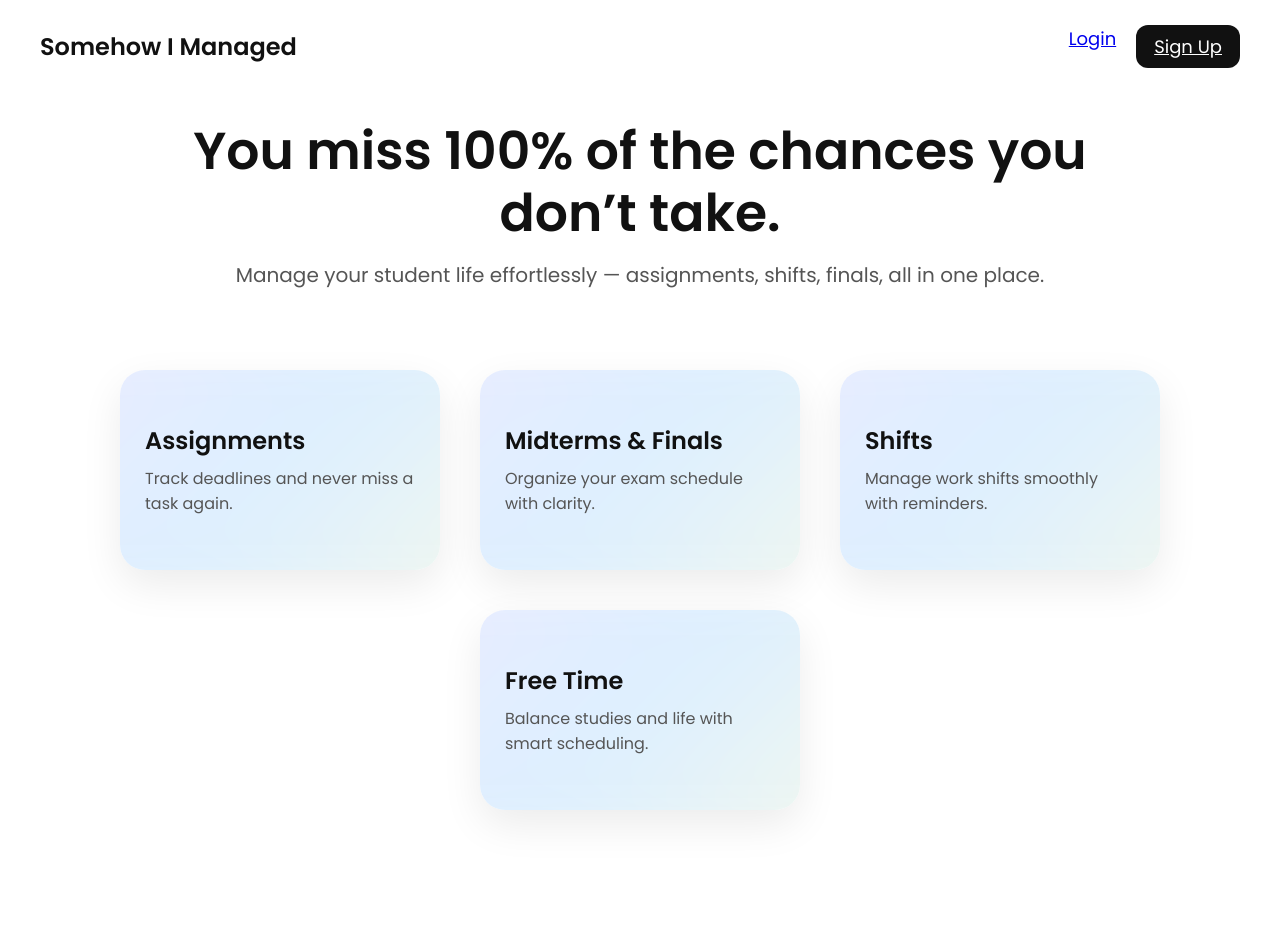
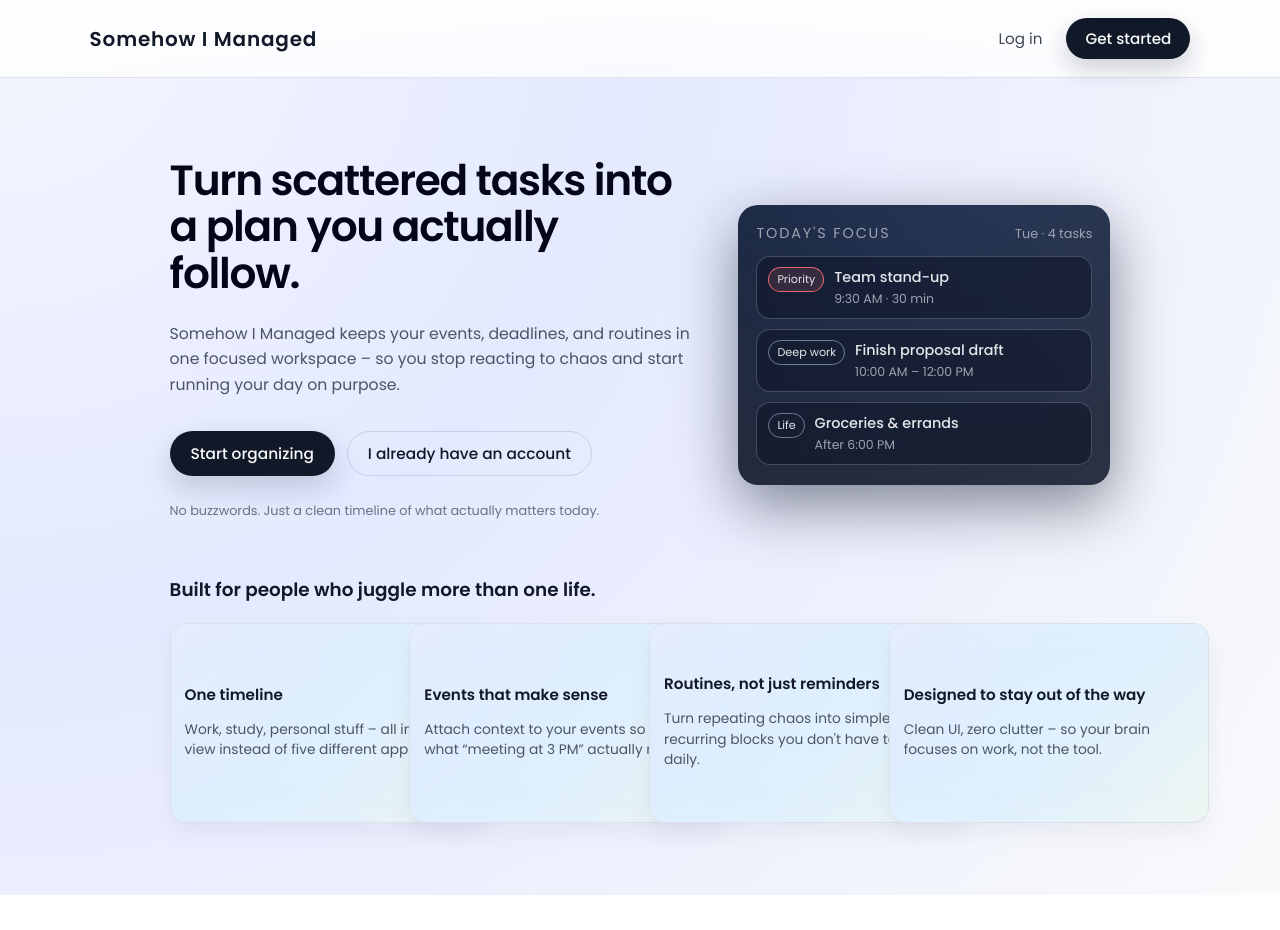
Before and after one commit to prathamshah2207/Somehow-I-Managed, a React app in the folder frontend/: page / in a window 1280 px wide. After the commit the page ends 895 px from the top, so only its background shows below. Built offline with nearby package versions, Linux system fonts and the light colour scheme; the HTML template or start-up script is replaced by a standard one.

Commit message:
Updated Landing page to take appropriate css file and the contents on the page

```diff
--- a/frontend/src/App.jsx
+++ b/frontend/src/App.jsx
@@ -1,4 +1,3 @@
-import React from "react";
 import { BrowserRouter, Routes, Route } from "react-router-dom";
 import LandingPage from "./pages/LandingPage";
 import Signup from "./pages/Signup";
--- a/frontend/src/pages/LandingPage.jsx
+++ b/frontend/src/pages/LandingPage.jsx
@@ -1,77 +1,122 @@
-import "../index.css";
+import "../styles/LandingPage.css";
 import { Link } from "react-router-dom";
 
 function LandingPage() {
   return (
-    <div>
-
-      {/* NAV */}
-      <div style={{
-        width: "100%",
-        padding: "25px 40px",
-        display: "flex",
-        justifyContent: "space-between",
-        alignItems: "center",
-        position: "fixed",
-        top: 0,
-        left: 0,
-        background: "rgba(255,255,255,0.7)",
-        backdropFilter: "blur(10px)"
-      }}>
-        <div className="logo" style={{ fontSize: "24px", fontWeight: "700" }}>
+    <div className="landing-container">
+      {/* NAVBAR */}
+      <header className="landing-nav">
+        <div className="landing-logo">
           Somehow I Managed
         </div>
 
-        <div style={{ display: "flex", gap: "20px" }}>
-          <Link to="/login" style={{ fontSize: "18px" }}>Login</Link>
-          <Link to="/signup"
-            style={{
-              fontSize: "18px",
-              padding: "8px 18px",
-              background: "#111",
-              color: "#fff",
-              borderRadius: "12px"
-            }}>
-            Sign Up
+        <nav className="landing-nav-actions">
+          <Link to="/login" className="nav-link">
+            Log in
+          </Link>
+          <Link to="/signup" className="nav-btn nav-btn-primary">
+            Get started
+          </Link>
+        </nav>
+      </header>
+
+      {/* MAIN */}
+      <main className="landing-main">
+        {/* HERO SECTION */}
+        <section className="hero-section">
+          <div className="hero-content">
+            <h1 className="hero-title">
+              Turn scattered tasks into a plan you actually follow.
+            </h1>
+            <p className="hero-subtitle">
+              Somehow I Managed keeps your events, deadlines, and routines in one focused workspace –
+              so you stop reacting to chaos and start running your day on purpose.
+            </p>
+
+            <div className="hero-actions">
+              <Link to="/signup" className="hero-cta hero-cta-primary">
+                Start organizing
+              </Link>
+              <Link to="/login" className="hero-cta hero-cta-secondary">
+                I already have an account
               </Link>
             </div>
+
+            <p className="hero-footnote">
+              No buzzwords. Just a clean timeline of what actually matters today.
+            </p>
           </div>
 
-      {/* HERO */}
-      <div className="hero">
-        <h1 className="hero-title">
-          You miss 100% of the chances you don’t take.
-        </h1>
-        <p className="hero-sub">
-          Manage your student life effortlessly — assignments, shifts, finals, all in one place.
+          {/* HERO PREVIEW / VISUAL BLOCK */}
+          <div className="hero-preview">
+            <div className="preview-header">
+              <span className="preview-title">Today&apos;s Focus</span>
+              <span className="preview-date">Tue · 4 tasks</span>
+            </div>
+
+            <ul className="preview-list">
+              <li className="preview-item">
+                <span className="preview-tag preview-tag-priority">Priority</span>
+                <div className="preview-text">
+                  <p className="preview-task">Team stand-up</p>
+                  <p className="preview-meta">9:30 AM · 30 min</p>
+                </div>
+              </li>
+              <li className="preview-item">
+                <span className="preview-tag">Deep work</span>
+                <div className="preview-text">
+                  <p className="preview-task">Finish proposal draft</p>
+                  <p className="preview-meta">10:00 AM – 12:00 PM</p>
+                </div>
+              </li>
+              <li className="preview-item">
+                <span className="preview-tag">Life</span>
+                <div className="preview-text">
+                  <p className="preview-task">Groceries & errands</p>
+                  <p className="preview-meta">After 6:00 PM</p>
+                </div>
+              </li>
+            </ul>
+          </div>
+        </section>
+
+        {/* FEATURE STRIP */}
+        <section className="feature-section">
+          <h2 className="feature-heading">
+            Built for people who juggle more than one life.
+          </h2>
+
+          <div className="feature-grid">
+            <div className="feature-card">
+              <h3 className="feature-title">One timeline</h3>
+              <p className="feature-desc">
+                Work, study, personal stuff – all in one view instead of five different apps.
               </p>
-
-        {/* FLOATING CARDS */}
-        <div className="features">
-
-          <div className="feature-card">
-            <div className="feature-title">Assignments</div>
-            <div className="feature-desc">Track deadlines and never miss a task again.</div>
             </div>
 
             <div className="feature-card">
-            <div className="feature-title">Midterms & Finals</div>
-            <div className="feature-desc">Organize your exam schedule with clarity.</div>
+              <h3 className="feature-title">Events that make sense</h3>
+              <p className="feature-desc">
+                Attach context to your events so you know what “meeting at 3 PM” actually means.
+              </p>
             </div>
 
             <div className="feature-card">
-            <div className="feature-title">Shifts</div>
-            <div className="feature-desc">Manage work shifts smoothly with reminders.</div>
+              <h3 className="feature-title">Routines, not just reminders</h3>
+              <p className="feature-desc">
+                Turn repeating chaos into simple recurring blocks you don&apos;t have to rethink daily.
+              </p>
             </div>
 
             <div className="feature-card">
-            <div className="feature-title">Free Time</div>
-            <div className="feature-desc">Balance studies and life with smart scheduling.</div>
-          </div>
-
+              <h3 className="feature-title">Designed to stay out of the way</h3>
+              <p className="feature-desc">
+                Clean UI, zero clutter – so your brain focuses on work, not the tool.
+              </p>
             </div>
           </div>
-
+        </section>
+      </main>
     </div>
   );
 }
--- a/frontend/src/styles/LandingPage.css
+++ b/frontend/src/styles/LandingPage.css
@@ -1,112 +1,359 @@
+/* === Layout base === */
+
 .landing-container {
   min-height: 100vh;
-  background: linear-gradient(135deg, #74ABE2, #5563DE);
+  background: radial-gradient(circle at top left, #f4f6ff 0%, #e4e9ff 40%, #f9fafb 100%);
+  color: #111827;
+  font-family: "Poppins", system-ui, -apple-system, BlinkMacSystemFont, sans-serif;
+}
+
+/* === Navbar === */
+
+.landing-nav {
+  position: sticky;
+  top: 0;
+  z-index: 20;
+  display: flex;
+  align-items: center;
+  justify-content: space-between;
+  padding: 18px 7vw;
+  backdrop-filter: blur(18px);
+  background: linear-gradient(to bottom, rgba(255, 255, 255, 0.9), rgba(255, 255, 255, 0.75));
+  border-bottom: 1px solid rgba(148, 163, 184, 0.3);
+}
+
+.landing-logo {
+  font-size: 1.25rem;
+  font-weight: 700;
+  letter-spacing: 0.04em;
+}
+
+.landing-nav-actions {
+  display: flex;
+  align-items: center;
+  gap: 14px;
+}
+
+.nav-link {
+  font-size: 0.95rem;
+  text-decoration: none;
+  color: #111827;
+  opacity: 0.8;
+  padding: 6px 10px;
+  border-radius: 999px;
+  transition: opacity 0.2s ease, background-color 0.2s ease, transform 0.15s ease;
+}
+
+.nav-link:hover {
+  opacity: 1;
+  background-color: rgba(15, 23, 42, 0.06);
+  transform: translateY(-1px);
+}
+
+.nav-btn {
+  text-decoration: none;
+  font-size: 0.95rem;
+  padding: 8px 18px;
+  border-radius: 999px;
+  font-weight: 500;
+  border: 1px solid transparent;
+  transition: background-color 0.2s ease, color 0.2s ease, box-shadow 0.2s ease, transform 0.15s ease;
+}
+
+.nav-btn-primary {
+  background: #111827;
+  color: #f9fafb;
+  box-shadow: 0 10px 25px rgba(15, 23, 42, 0.2);
+}
+
+.nav-btn-primary:hover {
+  background: #020617;
+  box-shadow: 0 14px 32px rgba(15, 23, 42, 0.26);
+  transform: translateY(-1px);
+}
+
+/* === Main / Hero === */
+
+.landing-main {
+  max-width: 1120px;
+  margin: 0 auto;
+  padding: 48px 7vw 72px;
+}
+
+.hero-section {
+  display: grid;
+  grid-template-columns: minmax(0, 1.4fr) minmax(0, 1fr);
+  align-items: center;
+  gap: 48px;
+  padding-top: 32px;
+}
+
+.hero-content {
   display: flex;
   flex-direction: column;
-  color: white;
-  font-family: "Poppins", sans-serif;
+  gap: 18px;
 }
 
-/* Navbar */
-.navbar {
+.hero-title {
+  font-size: clamp(2.2rem, 3.3vw, 3rem);
+  line-height: 1.1;
+  letter-spacing: -0.03em;
+  color: #020617;
+}
+
+.hero-subtitle {
+  margin-top: 6px;
+  font-size: 0.98rem;
+  line-height: 1.6;
+  color: #4b5563;
+  max-width: 36rem;
+}
+
+.hero-actions {
   display: flex;
+  flex-wrap: wrap;
+  gap: 12px;
+  margin-top: 16px;
+}
+
+.hero-cta {
+  display: inline-flex;
+  align-items: center;
+  justify-content: center;
+  border-radius: 999px;
+  padding: 10px 20px;
+  font-size: 0.96rem;
+  font-weight: 500;
+  text-decoration: none;
+  border: 1px solid transparent;
+  transition: background-color 0.2s ease, color 0.2s ease, box-shadow 0.2s ease, transform 0.15s ease;
+}
+
+.hero-cta-primary {
+  background: #111827;
+  color: #f9fafb;
+  box-shadow: 0 12px 30px rgba(15, 23, 42, 0.18);
+}
+
+.hero-cta-primary:hover {
+  background: #020617;
+  box-shadow: 0 16px 36px rgba(15, 23, 42, 0.25);
+  transform: translateY(-1px);
+}
+
+.hero-cta-secondary {
+  background: transparent;
+  color: #111827;
+  border-color: rgba(15, 23, 42, 0.12);
+}
+
+.hero-cta-secondary:hover {
+  background: rgba(15, 23, 42, 0.04);
+}
+
+.hero-footnote {
+  margin-top: 8px;
+  font-size: 0.8rem;
+  color: #6b7280;
+}
+
+/* === Hero Preview === */
+
+.hero-preview {
+  position: relative;
+  border-radius: 20px;
+  padding: 18px 18px 20px;
+  background: radial-gradient(circle at top left, rgba(15, 23, 42, 0.95), rgba(15, 23, 42, 0.88));
+  color: #e5e7eb;
+  box-shadow: 0 20px 60px rgba(15, 23, 42, 0.5);
+  overflow: hidden;
+  transform: translateY(6px);
+}
+
+.hero-preview::before {
+  content: "";
+  position: absolute;
+  inset: -60%;
+  background: radial-gradient(circle at top, rgba(59, 130, 246, 0.22), transparent 60%);
+  opacity: 0.9;
+  pointer-events: none;
+}
+
+.hero-preview > * {
+  position: relative;
+  z-index: 1;
+}
+
+.preview-header {
+  display: flex;
+  align-items: baseline;
   justify-content: space-between;
-  align-items: center;
-  padding: 20px 60px;
+  margin-bottom: 12px;
+}
+
+.preview-title {
+  font-size: 0.9rem;
+  text-transform: uppercase;
+  letter-spacing: 0.13em;
+  color: #9ca3af;
+}
+
+.preview-date {
+  font-size: 0.8rem;
+  color: #9ca3af;
+}
+
+.preview-list {
+  list-style: none;
+  margin: 0;
+  padding: 0;
+  display: flex;
+  flex-direction: column;
+  gap: 10px;
+}
+
+.preview-item {
+  display: flex;
+  align-items: flex-start;
+  gap: 10px;
+  padding: 10px 11px;
+  border-radius: 14px;
+  background: rgba(15, 23, 42, 0.6);
+  border: 1px solid rgba(148, 163, 184, 0.35);
   backdrop-filter: blur(10px);
 }
 
-.logo {
-  font-weight: 700;
-  font-size: 1.5rem;
+.preview-tag {
+  font-size: 0.7rem;
+  padding: 3px 8px;
+  border-radius: 999px;
+  border: 1px solid rgba(148, 163, 184, 0.7);
+  color: #e5e7eb;
+  white-space: nowrap;
 }
 
-.menu {
-  display: flex;
-  list-style: none;
-  gap: 25px;
-  margin-left: 40px;
+.preview-tag-priority {
+  border-color: rgba(248, 113, 113, 0.9);
+  background: rgba(248, 113, 113, 0.15);
 }
 
-.menu li {
-  cursor: pointer;
-  transition: 0.3s;
+.preview-text {
+  display: flex;
+  flex-direction: column;
+  gap: 2px;
 }
 
-.menu li:hover {
-  color: #d1e4ff;
+.preview-task {
+  font-size: 0.9rem;
+  font-weight: 500;
 }
 
-/* Buttons */
-.nav-right {
-  display: flex;
-  gap: 20px;
+.preview-meta {
+  font-size: 0.78rem;
+  color: #9ca3af;
 }
 
-.btn-login,
-.btn-signup {
-  text-decoration: none;
-  padding: 10px 22px;
-  border-radius: 25px;
-  font-weight: 500;
-  transition: 0.3s;
+/* === Features section === */
+
+.feature-section {
+  margin-top: 56px;
 }
 
-.btn-login {
-  border: 2px solid white;
-  color: white;
+.feature-heading {
+  font-size: 1.15rem;
+  color: #111827;
+  margin-bottom: 20px;
 }
 
-.btn-login:hover {
-  background: white;
-  color: #5563DE;
+.feature-grid {
+  display: grid;
+  grid-template-columns: repeat(4, minmax(0, 1fr));
+  gap: 18px;
 }
 
-.btn-signup {
-  background: white;
-  color: #5563DE;
+.feature-card {
+  border-radius: 16px;
+  padding: 14px 14px 16px;
+  background: rgba(255, 255, 255, 0.9);
+  border: 1px solid rgba(203, 213, 225, 0.7);
+  box-shadow: 0 10px 25px rgba(15, 23, 42, 0.05);
 }
 
-.btn-signup:hover {
-  background: #e2e2e2;
+.feature-title {
+  font-size: 0.95rem;
+  font-weight: 600;
+  color: #111827;
+  margin-bottom: 6px;
 }
 
-/* Center Section */
-.center-content {
-  flex: 1;
-  display: flex;
-  align-items: center;
-  justify-content: center;
+.feature-desc {
+  font-size: 0.86rem;
+  line-height: 1.5;
+  color: #4b5563;
 }
 
-.glass-calendar {
-  width: 280px;
-  height: 280px;
-  background: rgba(255, 255, 255, 0.15);
-  border-radius: 20px;
-  backdrop-filter: blur(20px);
-  box-shadow: 0 8px 32px rgba(0, 0, 0, 0.2);
-  text-align: center;
-  padding: 40px;
-  animation: float 4s ease-in-out infinite;
+/* === Responsive === */
+
+@media (max-width: 960px) {
+  .hero-section {
+    grid-template-columns: minmax(0, 1fr);
+    gap: 32px;
+  }
+
+  .hero-preview {
+    max-width: 360px;
+    margin: 0 auto;
+  }
+
+  .landing-nav {
+    padding-inline: 20px;
+  }
+
+  .landing-main {
+    padding-inline: 20px;
+  }
+
+  .feature-grid {
+    grid-template-columns: repeat(2, minmax(0, 1fr));
+  }
 }
 
-.glass-calendar h3 {
-  font-size: 1.2rem;
-  letter-spacing: 1px;
+@media (max-width: 640px) {
+  .landing-nav {
+    padding-inline: 16px;
+  }
+
+  .landing-logo {
+    font-size: 1.05rem;
+  }
+
+  .landing-nav-actions {
+    gap: 8px;
+  }
+
+  .hero-section {
+    padding-top: 20px;
+  }
+
+  .hero-title {
+    font-size: 1.8rem;
+  }
+
+  .hero-subtitle {
+    font-size: 0.9rem;
+  }
+
+  .hero-actions {
+    flex-direction: column;
+    align-items: stretch;
+  }
+
+  .hero-cta {
+    width: 100%;
+    justify-content: center;
+  }
+
+  .feature-grid {
+    grid-template-columns: 1fr;
+  }
 }
-
-.glass-calendar h1 {
-  font-size: 5rem;
-  margin: 10px 0;
-}
-
-.glass-calendar p {
-  font-size: 1.1rem;
-  opacity: 0.8;
-}
-
-@keyframes float {
-  0%, 100% { transform: translateY(0); }
-  50% { transform: translateY(-15px); }
-}
```
Lines whose indentation alone changed are shown as unchanged.
